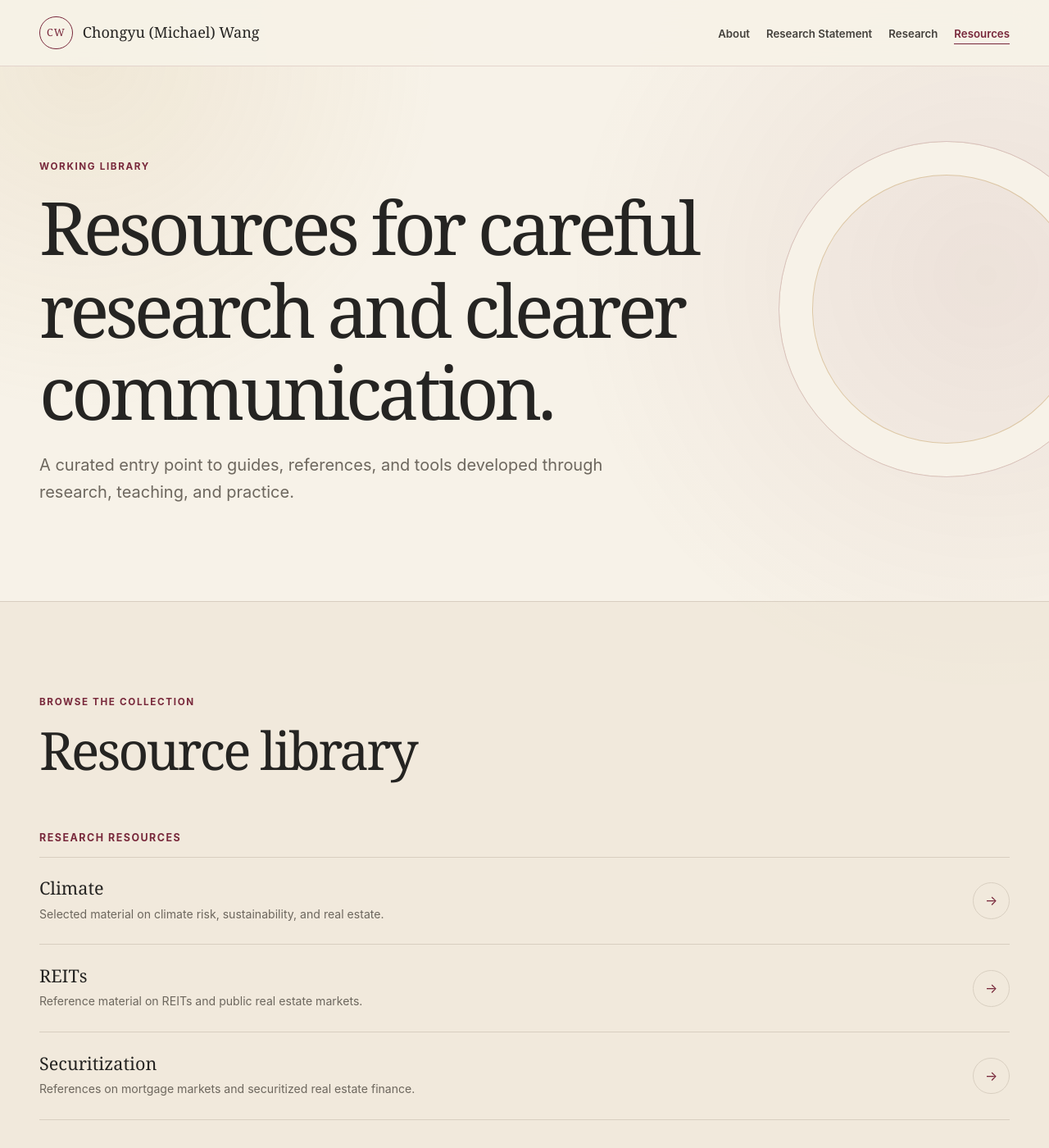
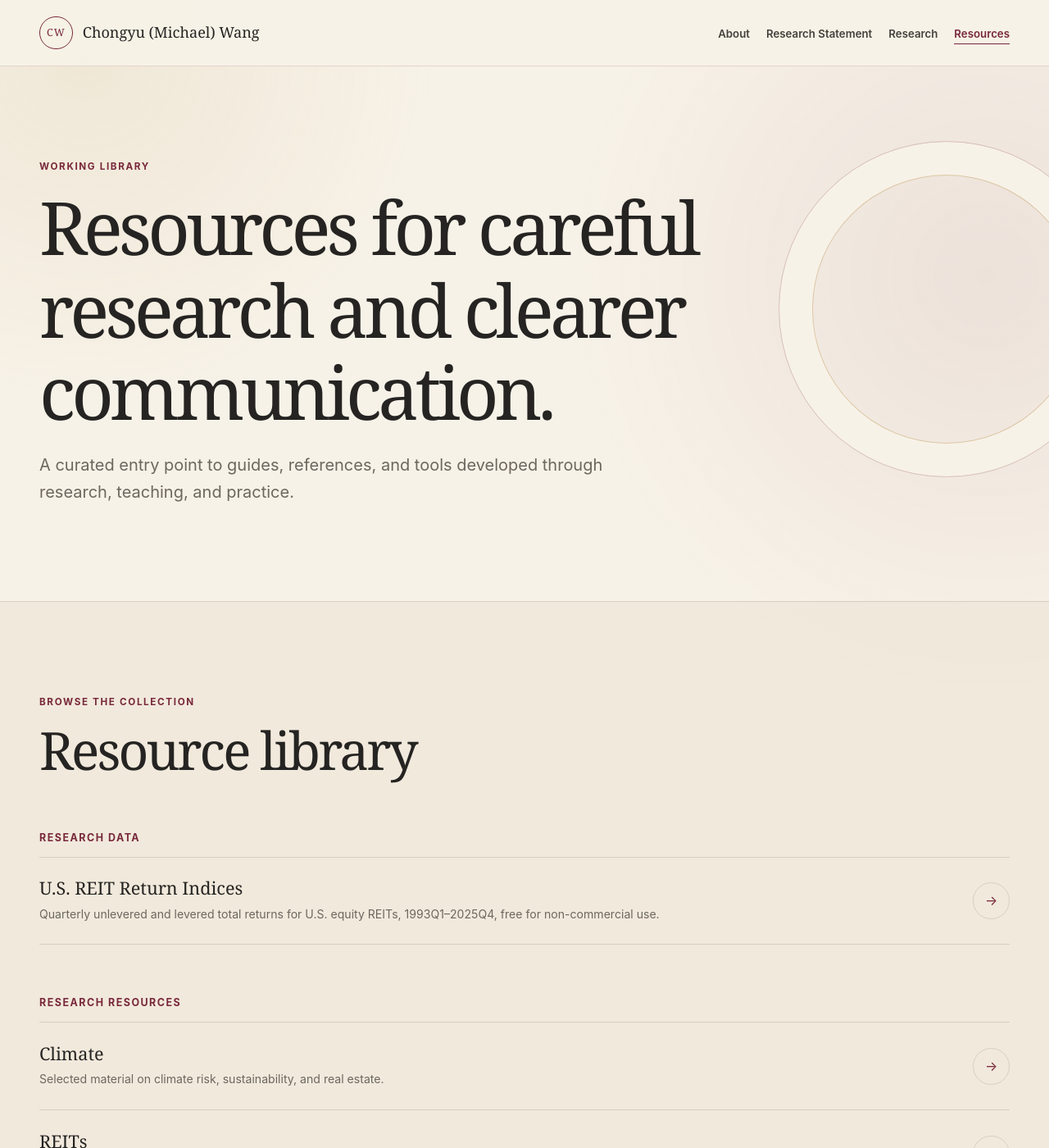
Before and after one commit to wang415705825/wang415705825.github.io, a Jekyll site: the page built from resources/index.html, in a window 1280 px wide and 1400 px high. Shown: the whole window at 82% size. Built offline with Jekyll 4.4.1, drawn with Linux system fonts in a browser that asks for light colours; part of the change alters nothing that is shown.

Commit message:
Add a page for the U.S. REIT return indices
- New resource page (Research Data) with the two headline charts, what the series cover,
  download links, how to cite and the license, linking to the GitHub repository.
- Pages can now set their own link-preview image (social_image, social_image_alt); the
  new page uses a 1200x630 card, and every other page keeps the site-wide card.
- Add a data-figure style for framed charts with captions.

Co-Authored-By: Claude Opus 5.5 <noreply@anthropic.com>
Claude-Session: https://claude.ai/code/session_01FWSNxkJwK5F36QZPAHNxqj

```diff
--- a/_includes/head.html
+++ b/_includes/head.html
@@ -26,14 +26,17 @@
 <meta name="twitter:card" content="summary_large_image">
 <meta name="twitter:title" content="{{ meta_title | escape }}">
 <meta name="twitter:description" content="{{ meta_description | escape }}">
-{% if site.social_image %}
-  {% assign social_image_url = site.social_image | absolute_url %}
+{% assign social_image = page.social_image | default: site.social_image %}
+{% if social_image %}
+  {% assign social_image_url = social_image | absolute_url %}
+  {% capture default_social_alt %}Academic website of {{ profile.name | default: site.title }}{% endcapture %}
+  {% assign social_image_alt = page.social_image_alt | default: default_social_alt %}
   <meta property="og:image" content="{{ social_image_url }}">
   <meta property="og:image:width" content="1200">
   <meta property="og:image:height" content="630">
-  <meta property="og:image:alt" content="Academic website of {{ profile.name | default: site.title | escape }}">
+  <meta property="og:image:alt" content="{{ social_image_alt | escape }}">
   <meta name="twitter:image" content="{{ social_image_url }}">
-  <meta name="twitter:image:alt" content="Academic website of {{ profile.name | default: site.title | escape }}">
+  <meta name="twitter:image:alt" content="{{ social_image_alt | escape }}">
 {% endif %}
 
 <link rel="stylesheet" href="{{ '/assets/css/main.css' | relative_url }}">
--- /dev/null
+++ b/_resources/reit-return-indices.md
@@ -0,0 +1,66 @@
+---
+title: "U.S. REIT Return Indices"
+category: "Research Data"
+summary: "Quarterly unlevered and levered total returns for U.S. equity REITs, 1993Q1–2025Q4, free for non-commercial use."
+external_url: "https://github.com/wang415705825/Real-Estate-Returns"
+order: 0
+social_image: /assets/images/reit-return-indices/share-card.png
+social_image_alt: "U.S. REIT Return Indices, 1993–2025: 9.62% a year for REIT stocks and 8.34% a year for REIT assets, with a chart of the growth of one dollar since 1993."
+---
+
+<p class="lede">Quarterly total-return indices for U.S. equity REITs in two versions: the
+levered returns earned by REIT shareholders and the unlevered returns earned by the assets
+behind them.</p>
+
+<figure class="data-figure">
+  <img src="{{ '/assets/images/reit-return-indices/cumulative-returns.png' | relative_url }}" width="1600" height="970" loading="lazy" alt="Line chart of the growth of one dollar invested at the start of 1993 in value-weighted U.S. equity REITs, log scale. The levered (REIT stock) index ends at 20.74 and the unlevered (REIT assets) index at 14.04; the gap from leverage widens over time, and both fall sharply in 2008–2009.">
+  <figcaption>Value-weighted, all equity REITs. Unlevered returns follow the de-levering
+  method of Ling and Naranjo (2015).</figcaption>
+</figure>
+
+## What's included
+
+- **Coverage:** 1993Q1–2025Q4, quarterly, for all equity REITs, core and non-core property
+  types, and 14 S&P Global property types.
+- **Series:** unlevered and levered total returns, value- and equal-weighted, with REIT counts
+  for every cell.
+- **Method:** each REIT's unlevered return is the capital-weighted average of the returns on
+  its equity, debt and preferred stock (Ling and Naranjo, 2015).
+- **Validation:** correlation of 0.993 with the Ling and Naranjo (2015) unlevered core index
+  over 1993Q1–2012Q4, and 0.986 with the FTSE Nareit All Equity REITs index over
+  1993Q1–2025Q4.
+
+<figure class="data-figure">
+  <img src="{{ '/assets/images/reit-return-indices/property-type-returns.png' | relative_url }}" width="1600" height="1029" loading="lazy" alt="Dot chart of annualized value-weighted returns, 1993–2025, unlevered versus levered, for all equity REITs and six property types. Levered minus unlevered: all equity REITs +1.28 percentage points, Multifamily +1.91, Industrial +1.70, Health Care +1.54, Shopping Center +0.74, Office +0.03 and Diversified −0.17.">
+  <figcaption>Annualized returns by property type, 1993–2025, value-weighted.</figcaption>
+</figure>
+
+## Download
+
+- [Main series](https://github.com/wang415705825/Real-Estate-Returns/blob/main/data/reit_return_indices.csv)
+  (CSV): all equity REITs, core and non-core
+- [By property type](https://github.com/wang415705825/Real-Estate-Returns/blob/main/data/reit_returns_by_property_type.csv)
+  (CSV)
+- [Excel workbook](https://github.com/wang415705825/Real-Estate-Returns/blob/main/data/REIT_Return_Indices.xlsx)
+  with notes and summary statistics
+- [Methodology](https://github.com/wang415705825/Real-Estate-Returns/blob/main/docs/methodology.md)
+  and [construction code](https://github.com/wang415705825/Real-Estate-Returns/tree/main/pipeline)
+
+## How to cite
+
+Ling, D. C., Wang, C., and Zhou, T. (2022). Asset productivity, local information diffusion,
+and commercial real estate returns. *Real Estate Economics*, 50(1), 89–121.
+<https://doi.org/10.1111/1540-6229.12354>
+
+Ling, D. C., and Naranjo, A. (2015). Returns and information transmission dynamics in public
+and private real estate markets. *Real Estate Economics*, 43(1), 163–208.
+<https://doi.org/10.1111/1540-6229.12069>
+
+## License
+
+Data and documentation are released under
+[CC BY-NC 4.0](https://creativecommons.org/licenses/by-nc/4.0/) (attribution,
+non-commercial use) and the code under the MIT License. The series are aggregates computed
+from CRSP, Compustat and S&P Global Market Intelligence; no vendor data are included.
+Questions and corrections are welcome as
+[GitHub issues](https://github.com/wang415705825/Real-Estate-Returns/issues).
--- a/assets/css/main.css
+++ b/assets/css/main.css
@@ -1612,6 +1612,25 @@ h3 {
   line-height: 1.55;
 }
 
+.data-figure {
+  margin: 2.5rem 0;
+}
+
+.data-figure img {
+  width: 100%;
+  height: auto;
+  border: 1px solid var(--line);
+  border-radius: var(--radius);
+  background: #fcfcfb;
+}
+
+.data-figure figcaption {
+  margin-top: 0.75rem;
+  color: var(--muted);
+  font-size: 0.88rem;
+  line-height: 1.5;
+}
+
 .detail-note {
   margin-top: 2.5rem;
   padding: 1.25rem 1.5rem;
```
Also changed, not shown: assets/images/reit-return-indices/cumulative-returns.png (added), assets/images/reit-return-indices/property-type-returns.png (added), assets/images/reit-return-indices/share-card.png (added).
